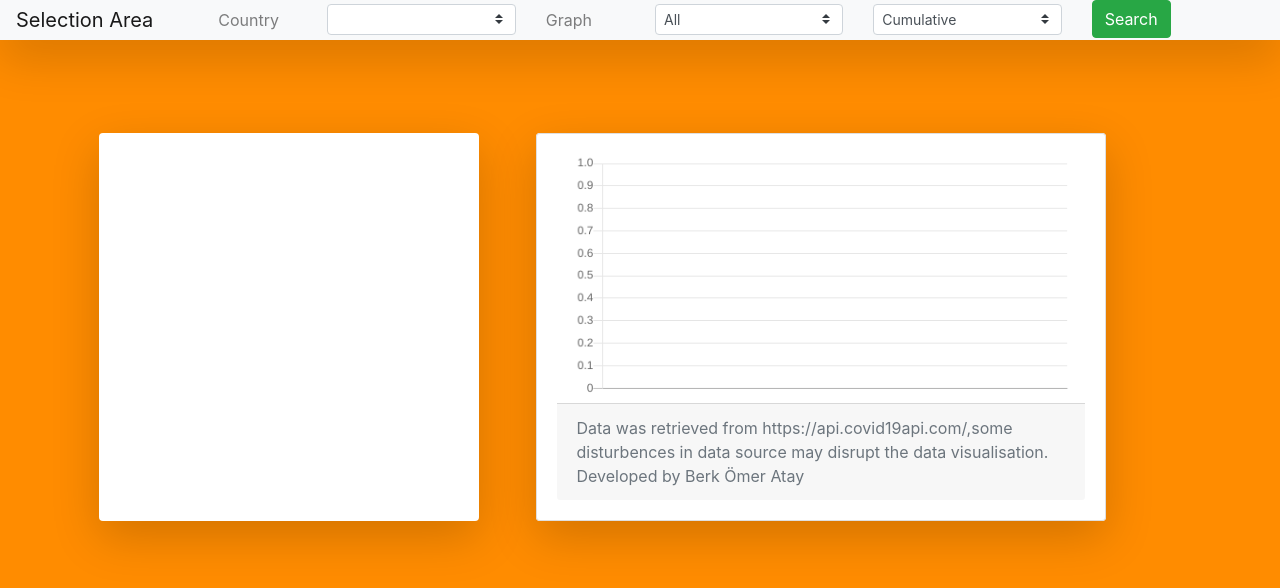
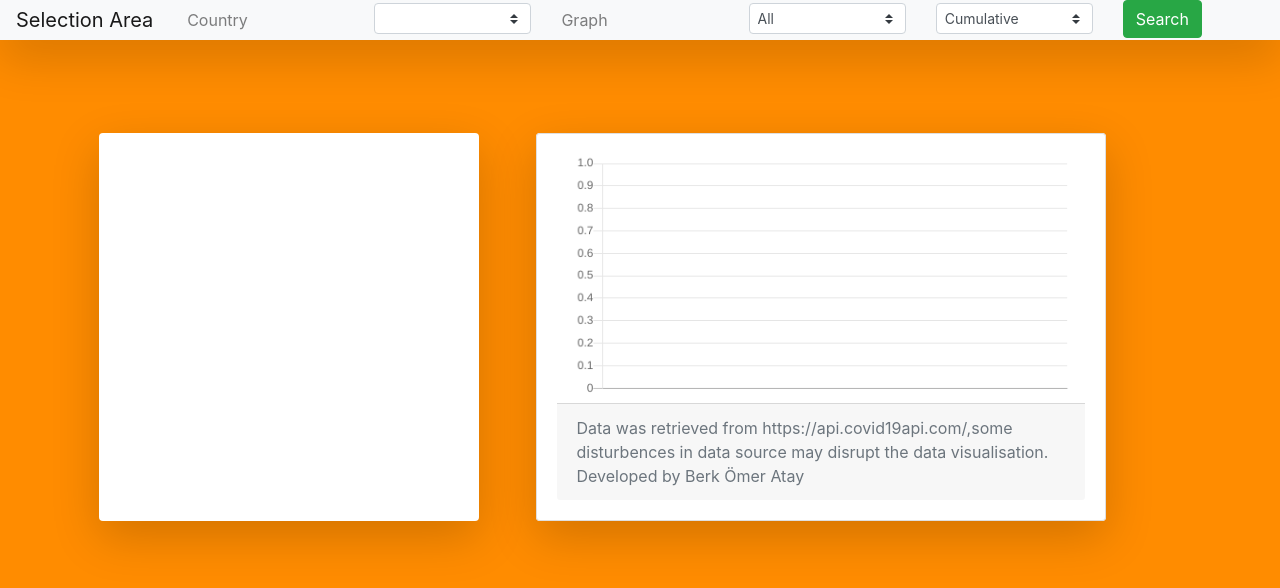
Before and after one commit to berkomeratay/berkomeratay.github.io, a plain HTML site: page index.html in a window 1280 px wide. Drawn offline with nearby package versions, Linux system fonts and the light colour scheme; no server answers.

Commit message:
Add files via upload

```diff
--- a/index.html
+++ b/index.html
@@ -12,29 +12,30 @@
 <body style="background-color: darkorange; margin:0;">
 
     <nav class="nav flex-column navbar-expand-lg shadow-lg  navbar-light bg-light">
+
         <div class="row">
-            <div class="col-2">
+            <div class="col-sm">
                 <a class="navbar-brand  pl-3 " >Selection Area</a>
             </div>
-            <div class="col-1">
+            <div class="col-sm">
                 <span class="navbar-text">
                     Country
                   </span>
             </div>
-            <div class="col-2">
+            <div class="col-sm">
                 <select class="custom-select custom-select-sm" style="margin-top: 2%;" id="country_selector" >
 
 
                 </select>
 
             </div>
-            <div class="col-1">
+            <div class="col-sm">
                 <span class="navbar-text">
                     Graph
                   </span>
 
             </div>
-            <div class="col-2">
+            <div class="col-sm">
 
 
             <select class="custom-select custom-select-sm" style="margin-top: 2%;" id="graph_selector">
@@ -46,14 +47,14 @@
             </select>
 
             </div>
-            <div class="col-2">
+            <div class="col-sm">
                 <select class="custom-select custom-select-sm" style="margin-top: 2%;" id="hist_selector">
                     <option class='text-white bg-dark'>Cumulative</option>
                     <option class='text-white bg-dark'>Daily</option>
                 </select>
 
             </div>
-            <div class="col-1">
+            <div class="col-sm">
                 <button  class="btn btn-success"id="btn3">Search</button>
 
             </div>
@@ -67,7 +68,7 @@
 
 
         <div class="row">
-            <div class="col-4 shadow-lg p-3 mb-5 bg-white rounded" id= "summary_choice" style="margin: 2.5%;">
+            <div class="col-lg-4 shadow-lg p-3 mb-5 bg-white rounded" id= "summary_choice" style="margin: 2.5%;">
 
 
                 <div class="container">
@@ -98,7 +99,8 @@
 
 
 
-            <div class="col-6 shadow-lg p-0 mb-5 bg-white rounded" id= "graph_container" style="margin: 2.5%;">
+            <div class="col-lg-6 shadow-lg p-0 mb-5 bg-white rounded" id= "graph_container" style="margin: 2.5%;">
+
                 <div class="card mt-0">
                     <div class="card-body">
                         <canvas id="myCanvas" class="container"></canvas>
```
